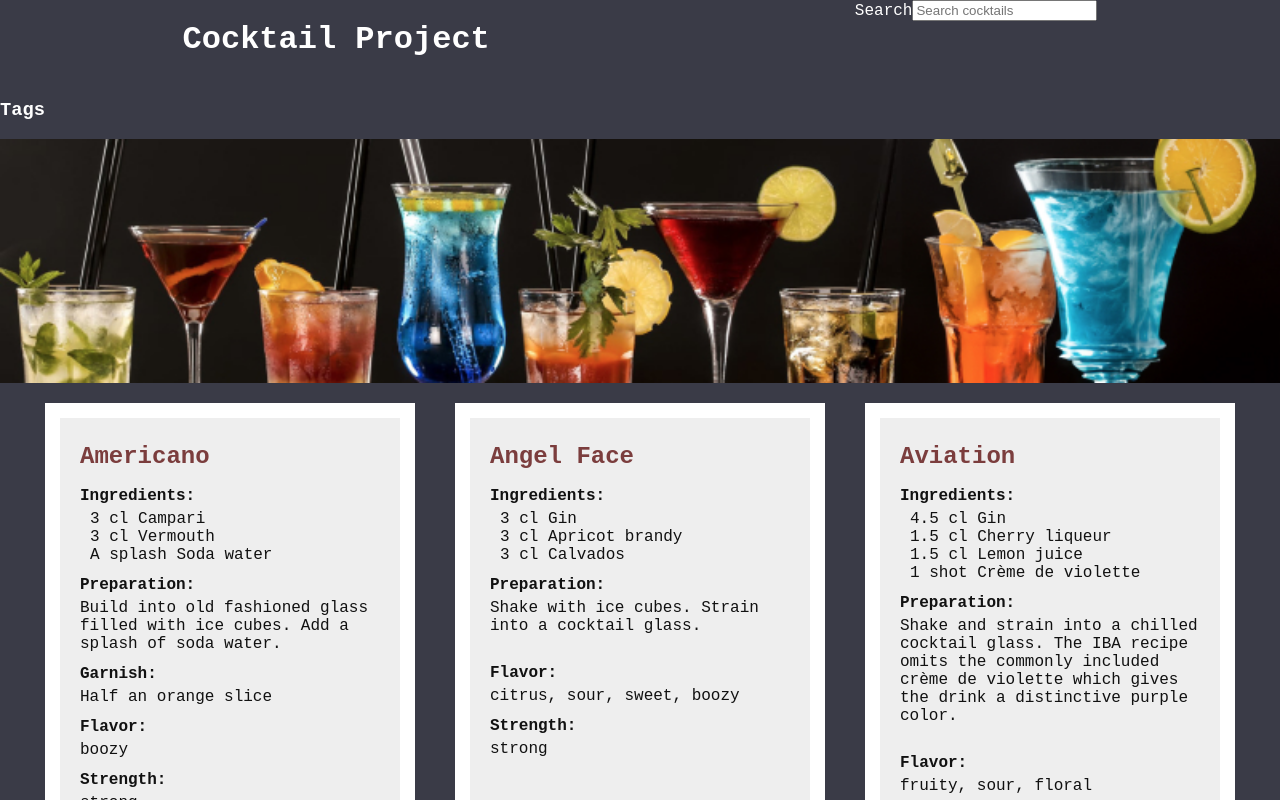
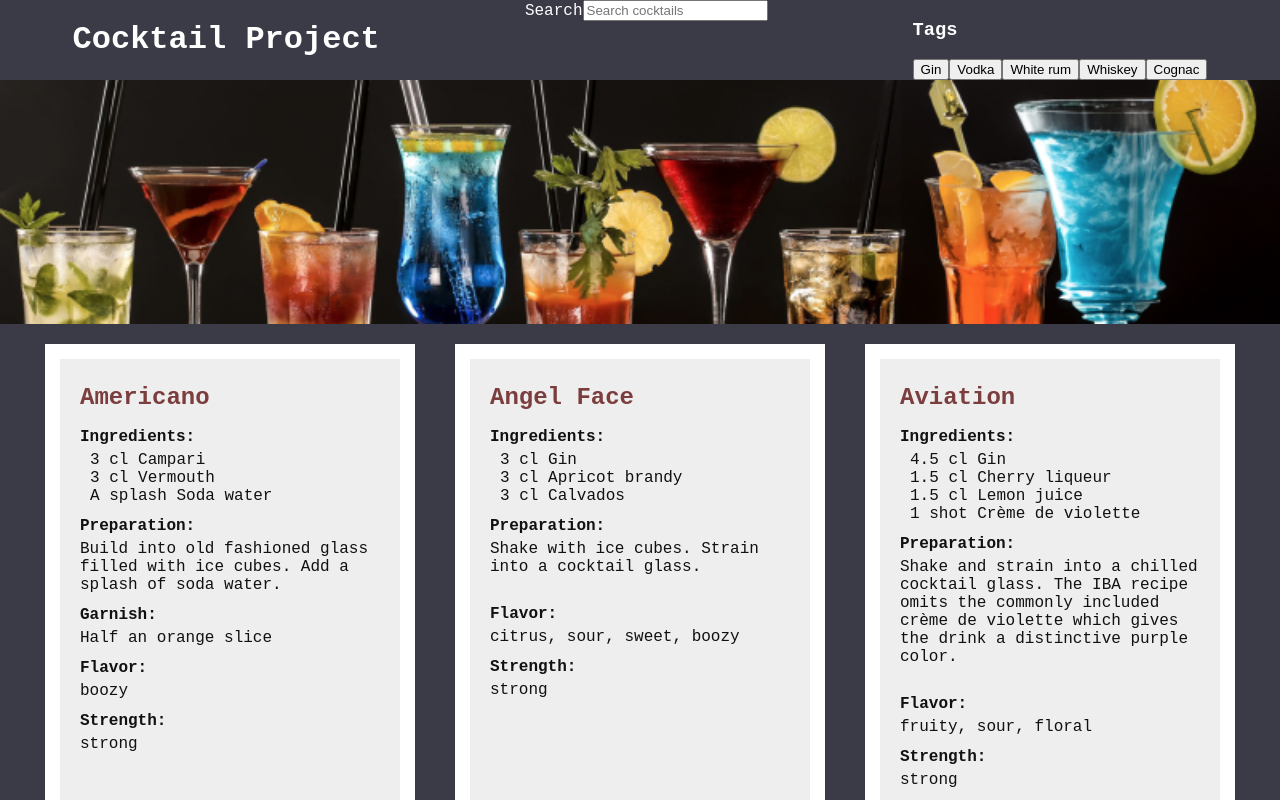
Before and after one commit to isabelchua/cocktail-project, a React (Vite) app: page / in a window 1280 px wide. Shown: the top 800 px of the page. Built offline with nearby package versions, Linux system fonts and the light colour scheme.

Commit message:
display common tags on the header

```diff
--- a/src/components/Header.jsx
+++ b/src/components/Header.jsx
@@ -1,9 +1,12 @@
 import { Search } from "./Search";
-import { useState } from "react";
+import { useState, useEffect } from "react";
 import { Link, useLocation } from "react-router-dom";
+// import CocktailList from "../components/CocktailList";
+import { cocktailData } from "../data/cocktailData";
 
 function Header({ onSearch }) {
 	const [searchTerm, setSearchTerm] = useState("");
+	const [tags, setTags] = useState([]);
 
 	const location = useLocation();
 
@@ -15,6 +18,41 @@ function Header({ onSearch }) {
 		onSearch(term);
 	};
 
+	useEffect(() => {
+		// Update tags when the component mounts or when the searchTerm changes
+		const mostCommonIngredients = getMostCommonFirstIngredients();
+		setTags(mostCommonIngredients);
+	}, [searchTerm]);
+
+	const getMostCommonFirstIngredients = () => {
+		const ingredientCounts = {};
+
+		// Count occurrences of first ingredients
+		cocktailData.forEach(cocktail => {
+			const firstIngredient =
+				cocktail.ingredients.length > 0
+					? cocktail.ingredients[0].ingredient
+					: "";
+			if (firstIngredient) {
+				ingredientCounts[firstIngredient] =
+					(ingredientCounts[firstIngredient] || 0) + 1;
+			}
+		});
+
+		// Sort ingredients by count in descending order
+		const sortedIngredients = Object.keys(ingredientCounts).sort(
+			(a, b) => ingredientCounts[b] - ingredientCounts[a]
+		);
+
+		const topIngredients = sortedIngredients.slice(0, 5);
+
+		return topIngredients;
+	};
+
+	const handleTagClick = clickedTag => {
+		setSearchTerm(clickedTag);
+	};
+
 	return (
 		<>
 			<div className="header">
@@ -22,8 +60,15 @@ function Header({ onSearch }) {
 					<Link to={`/`}>Cocktail Project</Link>
 				</h1>
 				{shouldRenderSearch && <Search onSearch={handleSearch} />}
+				<div>
+					<h3>Tags</h3>
+					{tags.map(tag => (
+						<button key={tag} onClick={() => handleTagClick(tag)}>
+							{tag}
+						</button>
+					))}
+				</div>
 			</div>
-			<h3>Tags</h3>
 		</>
 	);
 }
--- a/src/pages/CocktailPage.jsx
+++ b/src/pages/CocktailPage.jsx
@@ -37,6 +37,7 @@ const CocktailPage = ({ cocktails }) => {
 
 	const firstIngredientValue =
 		cocktail.ingredients.length > 0 ? cocktail.ingredients[0].ingredient : "";
+
 	console.log("ingredient:", firstIngredientValue);
 
 	const filteredCocktails = cocktails.filter(cocktail => {
```
